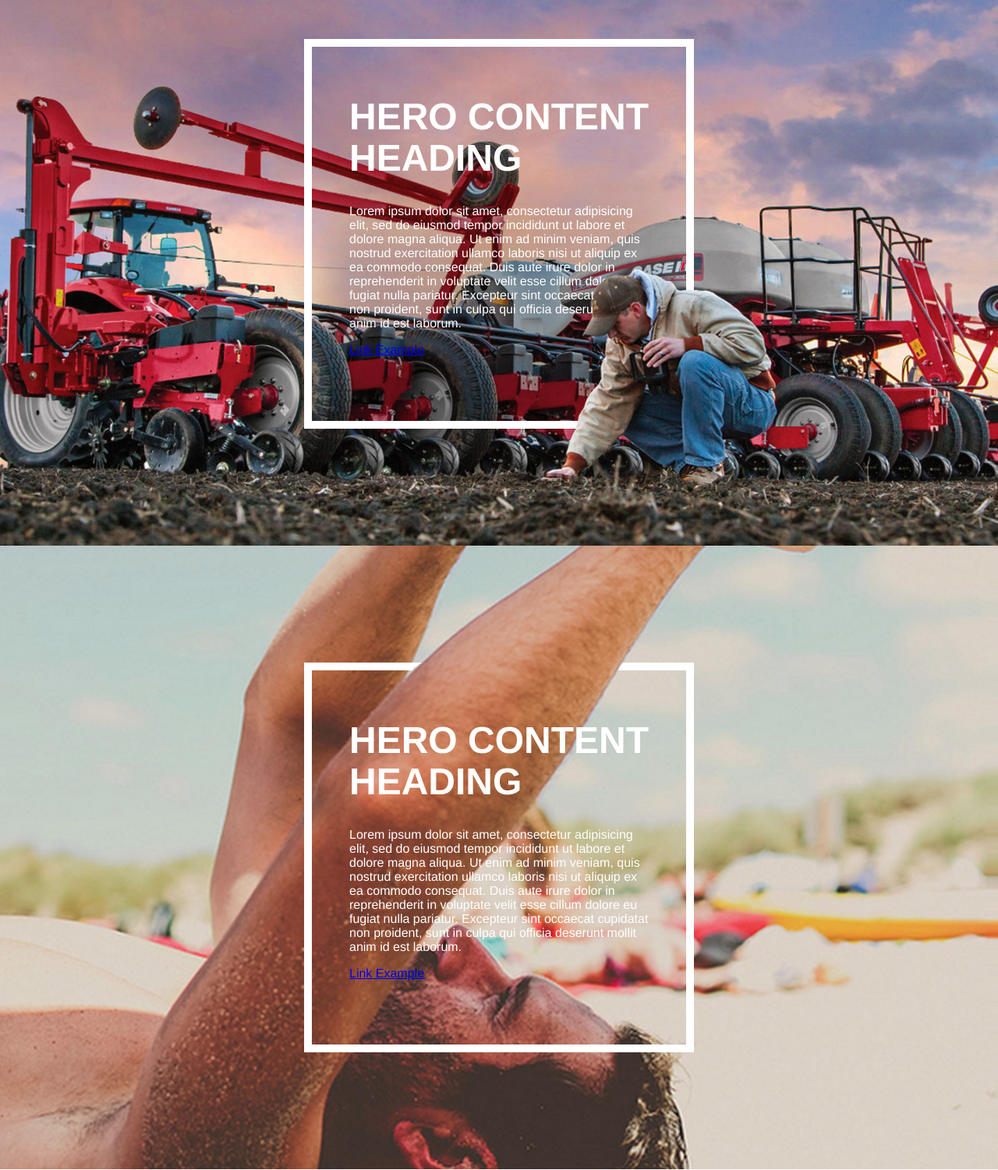
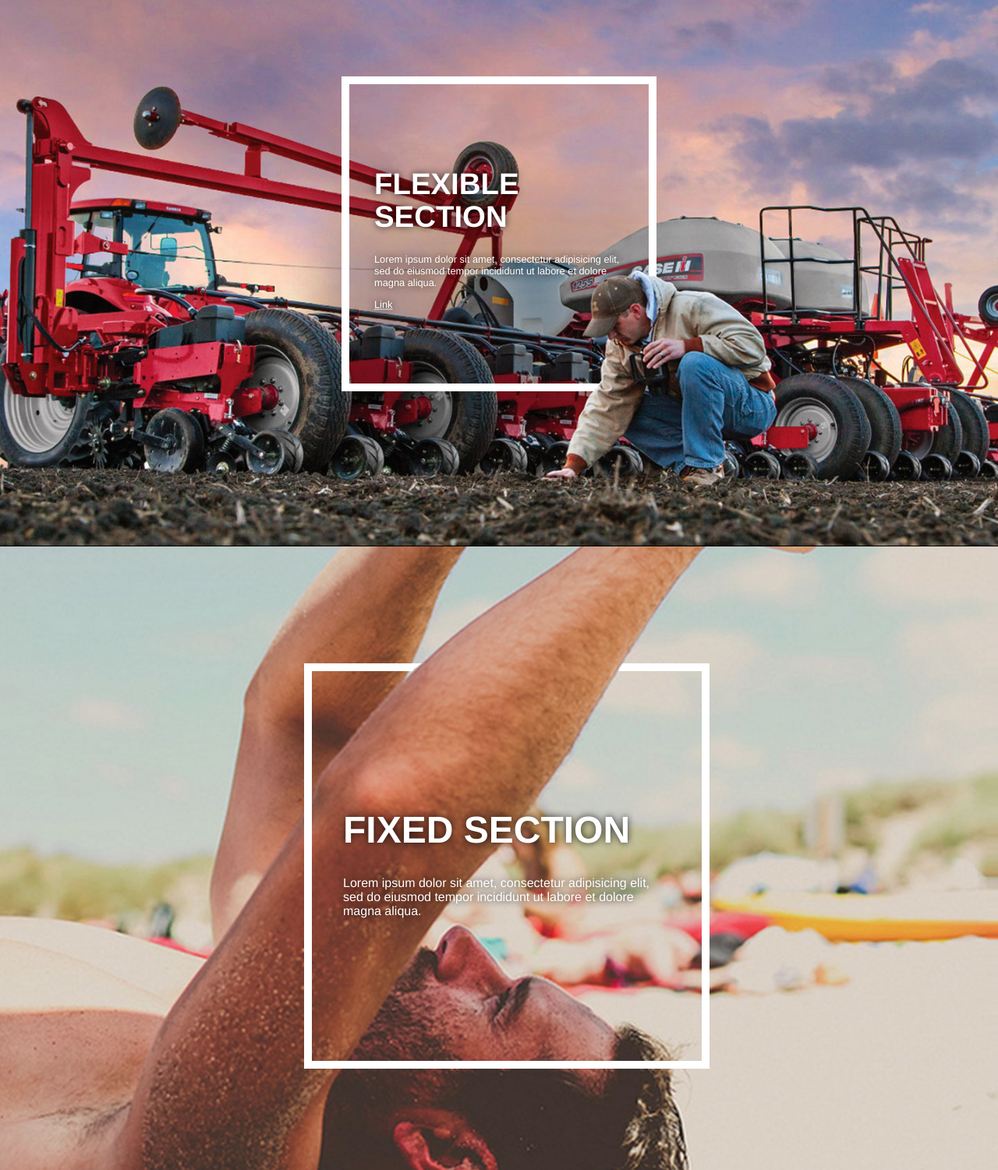
Before and after one commit to b40houghton/immersive-hero, a website: page public/index.html in a window 1280 px wide. Shown: the part 100-1601 px from the top of the page at 78% size. Drawn offline with nearby package versions, Linux system fonts and the light colour scheme; files that its build step writes are made by us from their sources.

Commit message:
Update for fixed vs. flexible

```diff
--- a/public/css/scss/immersive-hero.scss
+++ b/public/css/scss/immersive-hero.scss
@@ -1,53 +1,170 @@
 .immersive-hero{
+
+	section{
+		background:rgba(255,100,0,0.2);
+		height:100vh;
+		border-bottom: 1px solid;
+	}
+
+	.content{
+		float:left;
+		position:relative;
+		color:#ffffff;
+		z-index: 1000;
 
 	}
 
-.immersive-hero section{
-	width:100%;
-	height:100vh;
-	background-image:url(../img/bg2.jpg);
+
+
+
+	.flexible{
+		background-image:url('/img/bg1.jpg');
+		background-repeat:no-repeat;
+		background-size: cover;
 		background-position:50% 50%;
-	background-size:cover;
-	position: relative;
+		position:relative;
 
-	&:after{
+		.image-layer{
+			position: absolute;
+		    background-image: url('/img/bg1-layer-1.png');
+		    z-index: 50;
+		    top: 0;
 		    content: "";
-		position: absolute;
-		width:100%;
-		height:100%;
-		background-image:url(../img/bg2-layer-1.png);
-		background-position:50% 50%;
-		background-size:cover;
-		z-index: 1;
+		    left: 0;
+		    display: block;
+		    width: 100%;
+		    height: 100%;
+		    background-size: cover;
+		    background-position: 50% 49.5%;
 		}
 
-
 		.content{
-		position: absolute;
-		width:500px;
-		height:500px;
-		border:10px solid #ffffff;
-		color:#ffffff;
+			position:absolute;
 			top:50%;
 			left:50%;
-		margin-top:-250px;
-		margin-left:-250px;
-		box-sizing:border-box;
-		padding:2em 3em;
+			transform: translate(-50%, -50%);
+			width:70%;
+			text-shadow: rgba(0,0,0,0.8) 0 0 10px;
+
+			h1{
+				font-size: 8vw;
 			}
 
-	&:first-child{
-		background-image:url(../img/bg1.jpg);
+			p{
+				font-size: 5vw;
+			}
 
-		&:after{
-		content: "";
-		position: absolute;
-		width:100%;
-		height:100%;
-		background-image:url(../img/bg1-layer-1.png);
-		background-position:50% 50%;
-		background-size:cover;
-		z-index: 1;
+			a{
+				color:#fff;
+
+				&:hover{
+					text-decoration:none;
+				}
+			}
+
+			@media (min-width:768px){
+				width:25%;
+				h1{
+					font-size: 3vw;
+				}
+
+				p{
+					font-size: 1vw;
 				}
 			}
 		}
+
+		.box-container{
+			position:relative;
+			width:100%;
+			height:100%;
+
+			&:after{
+				content:"";
+				width:80%;
+				left:50%;
+				top:50%;
+				transform: translate(-50%, -50%);
+				border:5px solid #fff;
+				bottom:0;
+				position:absolute;
+				display: block;
+				height:0;
+				padding-bottom: 80%;
+
+
+				@media (min-width:768px){
+					width:30%;
+					padding-bottom: 30%;
+					border:10px solid #fff;
+				}
+			}
+		}
+	}
+
+	.fixed{
+		position:relative;
+		background-image:url('/img/bg2.jpg');
+		background-repeat:no-repeat;
+		background-size: cover;
+		background-position:50% 50%;
+
+		.box-container{
+
+			position:absolute;
+			width:250px;
+			height:250px;
+			top:50%;
+			left:50%;
+			margin-top:-125px;
+			margin-left:-125px;
+			border:5px solid #fff;
+
+			@media (min-width:768px){
+				width:500px;
+				height:500px;
+				margin-top:-250px;
+				margin-left:-250px;
+				border:10px solid #fff;
+			}
+		}
+
+		.image-layer{
+			position:absolute;
+			width:100%;
+			height:100%;
+			background-size:cover;
+			background-position:50% 50%;
+			background-image:url('/img/bg2-layer-1.png');
+		}
+
+		.content{
+			width:200px;
+			height:auto;
+			position:absolute;
+			top:50%;
+			left:50%;
+			text-shadow: rgba(0,0,0,0.8) 0 0 10px;
+			transform: translate(-50%, -50%);
+
+			h1{
+				font-size: 2em;
+			}
+
+			p{
+				font-size: 0.75em
+			}
+
+			@media (min-width:768px){
+				width:400px;
+				h1{
+					font-size: 3em;
+				}
+
+				p{
+					font-size: 1em
+				}
+			}
+		}
+	}
+}
--- a/public/index.html
+++ b/public/index.html
@@ -15,29 +15,26 @@
     <body>
 
         <div class="immersive-hero">
-            <section class="section-1">
+            <section class="flexible">
+                <div class="box-container"></div>
+                <div class="image-layer"></div>
                 <div class="content">
-                    <h1>Hero Content Heading</h1>
+                    <h1>Flexible Section</h1>
                     <p>Lorem ipsum dolor sit amet, consectetur adipisicing elit, sed do eiusmod
-                    tempor incididunt ut labore et dolore magna aliqua. Ut enim ad minim veniam,
-                    quis nostrud exercitation ullamco laboris nisi ut aliquip ex ea commodo
-                    consequat. Duis aute irure dolor in reprehenderit in voluptate velit esse
-                    cillum dolore eu fugiat nulla pariatur. Excepteur sint occaecat cupidatat non
-                    proident, sunt in culpa qui officia deserunt mollit anim id est laborum.</p>
-                    <p><a href="#0">Link Example</a></p>
+                        tempor incididunt ut labore et dolore magna aliqua.</p>
+                    <p><a href="#0">Link</a></p>
                 </div>
             </section>
-            <section class="section-2">
+
+            <section class="fixed">
+                <div class="box-container"><!-- border box --></div>
+                <div class="image-layer"><!-- layer snippet --></div>
                 <div class="content">
-                    <h1>Hero Content Heading</h1>
+                    <h1>Fixed Section</h1>
                     <p>Lorem ipsum dolor sit amet, consectetur adipisicing elit, sed do eiusmod
-                    tempor incididunt ut labore et dolore magna aliqua. Ut enim ad minim veniam,
-                    quis nostrud exercitation ullamco laboris nisi ut aliquip ex ea commodo
-                    consequat. Duis aute irure dolor in reprehenderit in voluptate velit esse
-                    cillum dolore eu fugiat nulla pariatur. Excepteur sint occaecat cupidatat non
-                    proident, sunt in culpa qui officia deserunt mollit anim id est laborum.</p>
-                    <p><a href="#0">Link Example</a></p>
+                        tempor incididunt ut labore et dolore magna aliqua.</p>
                 </div>
+
             </section>
 
         </div>
```
Lines whose indentation alone changed are shown as unchanged.
